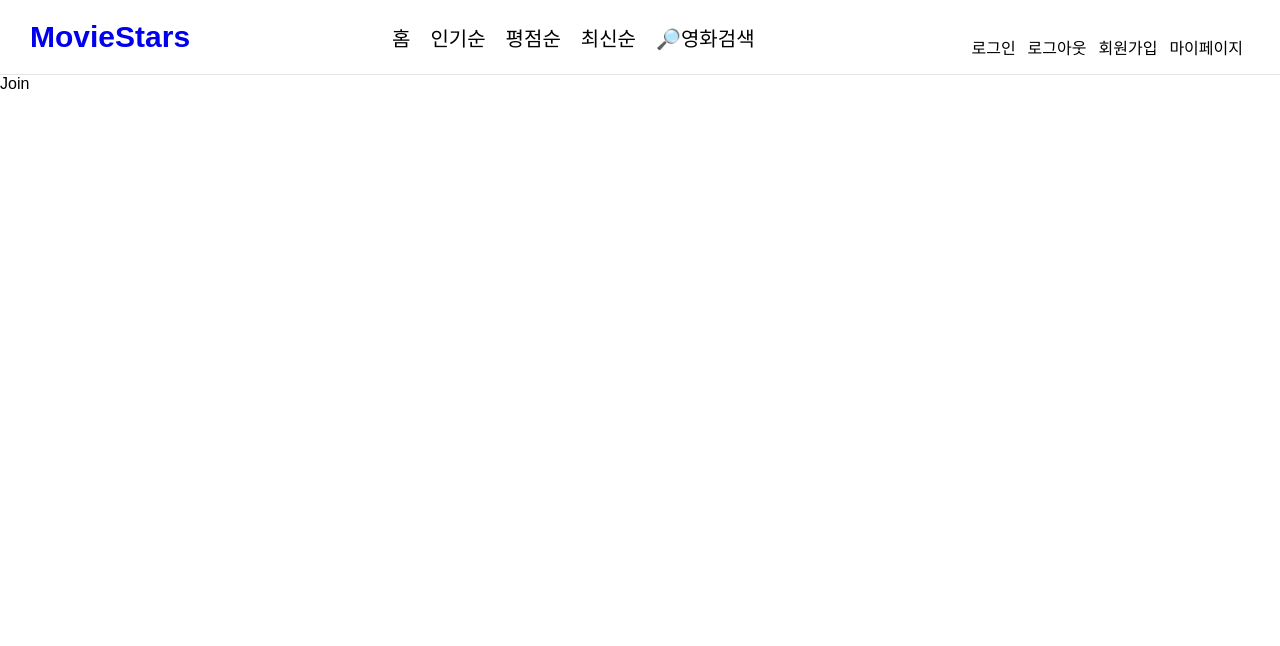
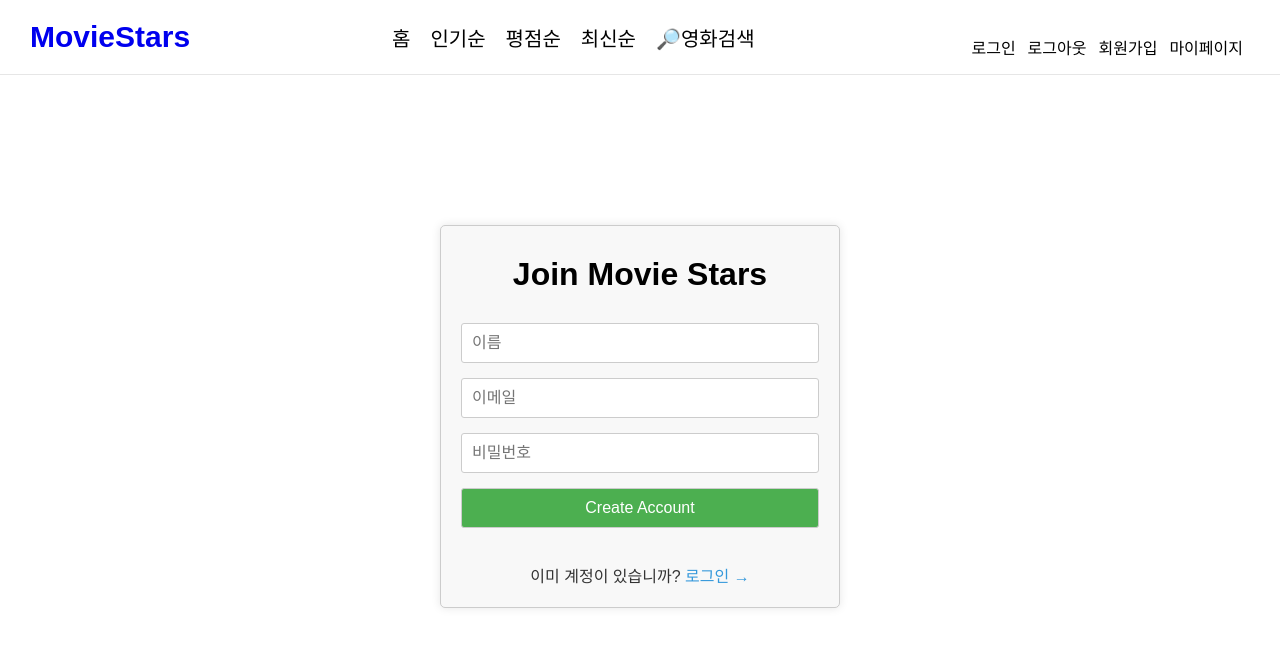
Before and after one commit to KaengEE/Movie-Stars, a React (Vite) app: page /join in a window 1280 px wide. Shown: the top 646 px of the page. Built offline with nearby package versions, Linux system fonts and the light colour scheme; a web font is replaced by a local one.

Commit message:
회원가입 페이지

```diff
--- /dev/null
+++ b/src/pages/Join.css
@@ -0,0 +1,55 @@
+/* Add this to your CSS file or style tag */
+
+.join-container {
+  max-width: 400px;
+  margin: 50px auto;
+  margin-top: 150px;
+  text-align: center;
+  padding: 20px;
+  border: 1px solid #ccc;
+  border-radius: 5px;
+  background-color: #f8f8f8;
+  box-shadow: 0 0 10px rgba(0, 0, 0, 0.1);
+}
+
+.join-container h1 {
+  margin-top: 10px;
+}
+
+.join-form {
+  display: flex;
+  flex-direction: column;
+  margin-top: 30px;
+}
+
+input {
+  margin-bottom: 15px;
+  padding: 10px;
+  font-size: 16px;
+  border: 1px solid #ccc;
+  border-radius: 3px;
+}
+
+input[type="submit"] {
+  background-color: #4caf50;
+  color: white;
+  cursor: pointer;
+}
+
+input[type="submit"]:hover {
+  background-color: #45a049;
+}
+
+p {
+  color: #333;
+  margin-top: 10px;
+}
+
+p > a {
+  color: #3498db;
+  text-decoration: none;
+}
+
+p > a:hover {
+  text-decoration: underline;
+}
--- a/src/pages/Join.jsx
+++ b/src/pages/Join.jsx
@@ -1,5 +1,49 @@
-import React from "react";
+import React, { useState } from "react";
+import { Link, useNavigate } from "react-router-dom";
+import "./Join.css";
 
 export default function Join() {
-  return <div>Join</div>;
+  const [isLoading, setLoading] = useState(false);
+  const [name, setName] = useState("");
+  const [email, setEmail] = useState("");
+  const [password, setPassword] = useState("");
+  const [error, setError] = useState("");
+  const navigate = useNavigate(); //네브객체 - 페이지 이동
+
+  return (
+    <div className="join-container">
+      <h1>Join Movie Stars</h1>
+      <form className="join-form">
+        <input
+          type="text"
+          name="name"
+          value={name}
+          placeholder="이름"
+          required
+        />
+        <input
+          type="email"
+          name="email"
+          value={email}
+          placeholder="이메일"
+          required
+        />
+        <input
+          type="password"
+          name="password"
+          value={password}
+          placeholder="비밀번호"
+          required
+        />
+        <input
+          type="submit"
+          value={isLoading ? "Loading..." : "Create Account"}
+        />
+        <p>{error}</p>
+      </form>
+      <p>
+        이미 계정이 있습니까? <Link to="/login">로그인 →</Link>
+      </p>
+    </div>
+  );
 }
```
